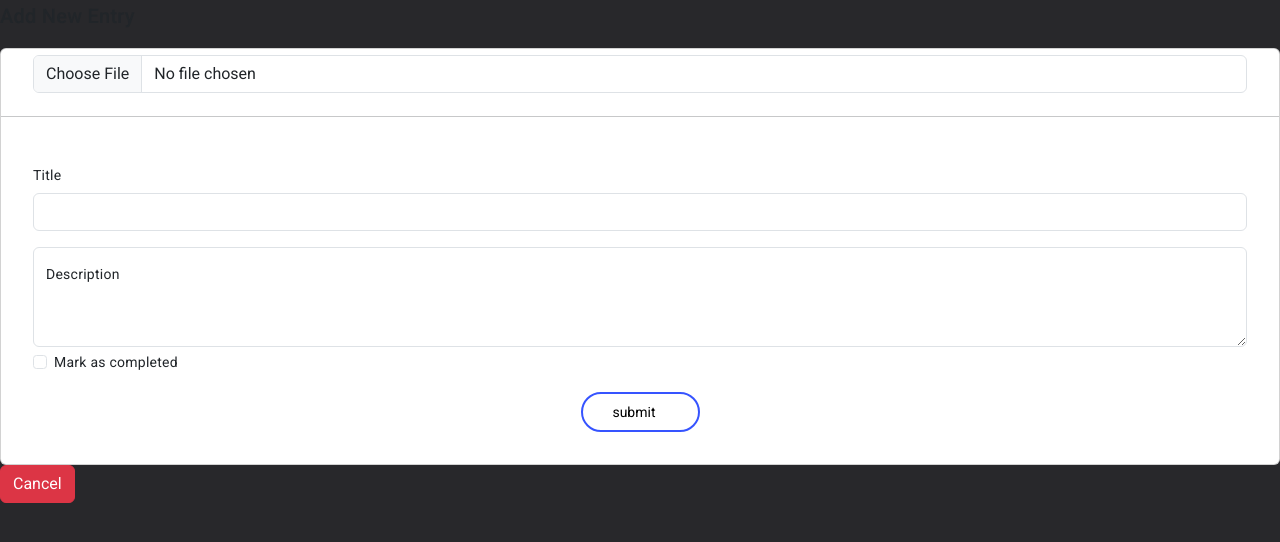
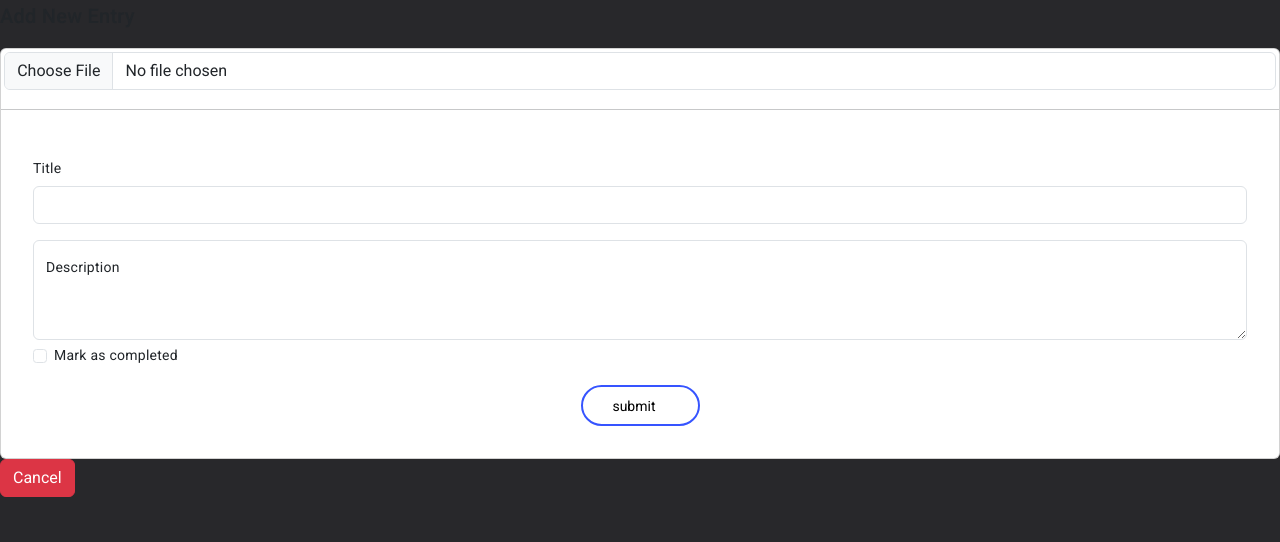
Before and after one commit to abhinav3254/todo-angular-flask, an Angular app: page /add in a window 1280 px wide. Shown: the top 542 px of the page. Built offline with nearby package versions, Linux system fonts and the light colour scheme.

Commit message:
csv input

```diff
--- a/src/app/components/add/add.component.css
+++ b/src/app/components/add/add.component.css
@@ -11,7 +11,11 @@ form {
 }
 
 .submit-file {
-    margin: 0.4rem 2rem;
+    padding: 0.2rem;
+}
+
+.input-group {
+    margin: auto;
 }
 
 /* custom close button */
```
